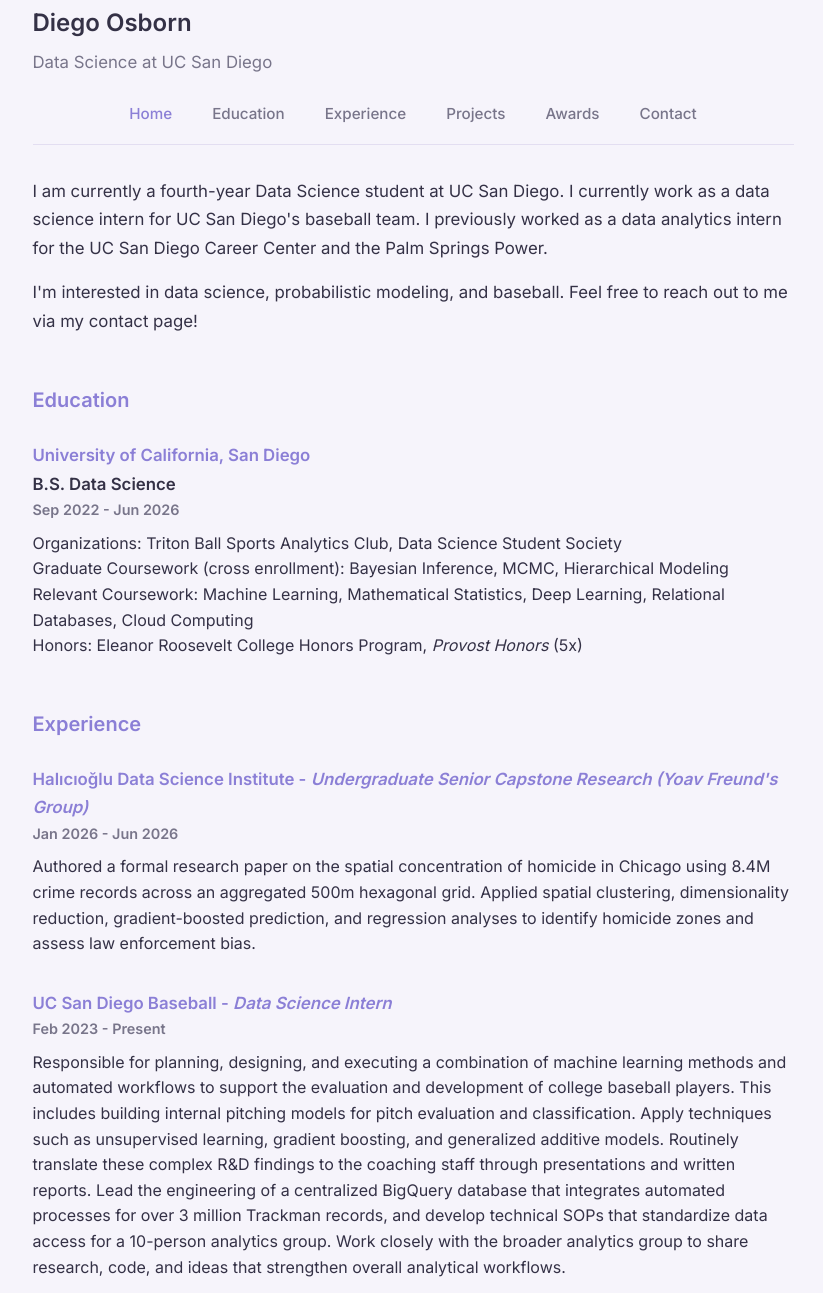
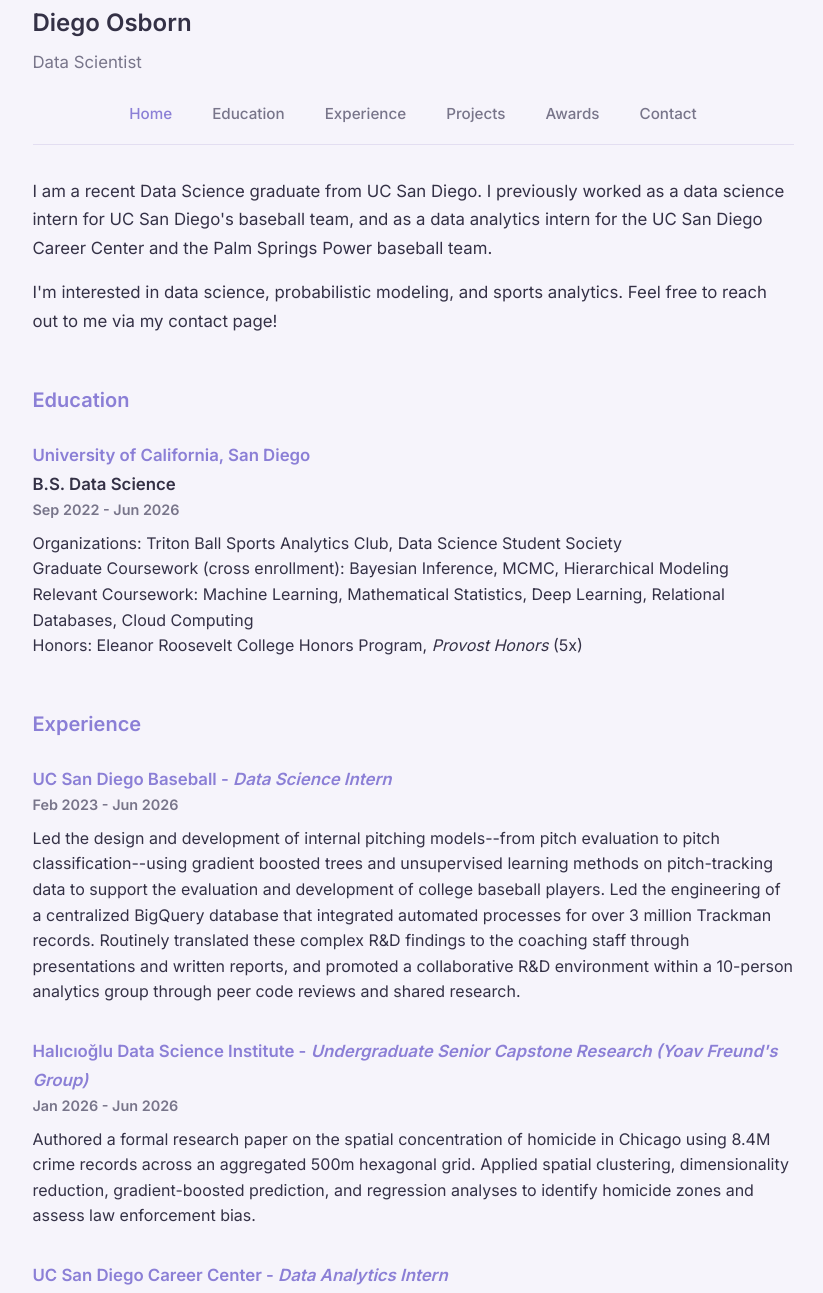
Before and after one commit to d2osborn/portfolio, a website with bundled scripts: page index.html in a window 1280 px wide. Shown: the part 45-1338 px from the top of the page, without its empty margins (227-1050 px from the left). Built offline with nearby package versions, Linux system fonts and the light colour scheme; no server answers.

Commit message:
Update index.html

```diff
--- a/index.html
+++ b/index.html
@@ -12,7 +12,7 @@
 
     <header class="site-header">
       <h1>Diego Osborn</h1>
-      <p class="subtitle">Data Science at UC San Diego</p>
+      <p class="subtitle">Data Scientist</p>
       <!-- <p class="subtitle">Position for the Team Name -->
 </p>
 
@@ -34,12 +34,12 @@
         <p>
           <!-- I am currently a Position for the Team Name.
           I received my B.S. in Data Science at UC San Diego, where I spent time working as a data science intern for UC San Diego's baseball team. -->
-          I am currently a fourth-year Data Science student at UC San Diego.
-          I currently work as a data science intern for UC San Diego's baseball team.
-          I previously worked as a data analytics intern for the UC San Diego Career Center and the Palm Springs Power.
+          I am a recent Data Science graduate from UC San Diego.
+          <!-- I currently work as a data science intern for UC San Diego's baseball team. -->
+          I previously worked as a data science intern for UC San Diego's baseball team, and as a data analytics intern for the UC San Diego Career Center and the Palm Springs Power baseball team.
         </p>
         <p>
-          I'm interested in data science, probabilistic modeling, and baseball. Feel free to reach out to me via my contact page!
+          I'm interested in data science, probabilistic modeling, and sports analytics. Feel free to reach out to me via my contact page!
         </p>
       </div>
     </section>
@@ -84,33 +84,15 @@
       <article class="entry">
         <div class="entry-card">
           <h4 class="entry-header">
-            <span>Halıcıoğlu Data Science Institute - <em>Undergraduate Senior Capstone Research (Yoav Freund's Group)</em></span>
-            <span class="entry-dates">Jan 2026 - Jun 2026</span>
-          </h4>
-          <p>
-            Authored a formal research paper on the spatial concentration of homicide in Chicago using 8.4M crime records across an aggregated 500m hexagonal grid. Applied spatial clustering, dimensionality reduction, gradient-boosted prediction, and regression analyses to identify homicide zones and assess law enforcement bias.
-          </p>
-        </div>
-      </article>
-
-      <article class="entry">
-        <div class="entry-card">
-          <h4 class="entry-header">
             <span>UC San Diego Baseball - <em>Data Science Intern</em></span>
-            <span class="entry-dates">Feb 2023 - Present</span>
+            <span class="entry-dates">Feb 2023 - Jun 2026</span>
           </h4>
             <p>
-              Responsible for planning, designing, and executing a combination of machine learning methods and automated workflows to support the evaluation and development of college baseball players.
+              Led the design and development of internal pitching models--from pitch evaluation to pitch classification--using gradient boosted trees and unsupervised learning methods on pitch-tracking data to support the evaluation and development of college baseball players.
               <!-- This includes building internal pitching models for pitch evaluation and classification, and building out the architecture for an internal projection system.
               Apply techniques such as unsupervised learning, gradient boosting, generalized additive models, and hierarchical Bayesian modeling.  -->
-              This includes building internal pitching models for pitch evaluation and classification.
-              Apply techniques such as unsupervised learning, gradient boosting, and generalized additive models.
-              <!-- Responsible for designing, planning, and executing a combination of machine learning methods and automated workflows to support the evaluation and development of baseball players.  -->
-              <!-- Apply techniques such as hierarchical Bayesian models, unsupervised learning, gradient boosting, and generalized additive models. -->
-              <!-- Apply techniques such as unsupervised learning, gradient boosting, and generalized additive models. -->
-              Routinely translate these complex R&D findings to the coaching staff through presentations and written reports.
-              Lead the engineering of a centralized BigQuery database that integrates automated processes for over 3 million Trackman records, and develop technical SOPs that standardize data access for a 10-person analytics group.
-              Work closely with the broader analytics group to share research, code, and ideas that strengthen overall analytical workflows.
+              Led the engineering of a centralized BigQuery database that integrated automated processes for over 3 million Trackman records.
+              Routinely translated these complex R&D findings to the coaching staff through presentations and written reports, and promoted a collaborative R&D environment within a 10-person analytics group through peer code reviews and shared research.
 
               <!-- Designed and implemented Bayesian hierarchical models leveraging NCAA pitch-level and batted-ball tracking data to project true-talent player performance, improving projection accuracy by #% over baseline.<br></br>
               Automated the end-to-end generation of opponent scouting reports using Python, reducing weekly preparation time by 90% to streamline pre-game strategy.<br></br>
@@ -121,6 +103,18 @@
               Designed automated post-game visualization reports to track velocity, movement profiles, and location heatmaps, streamlining post-game analysis for coaches and players.<br></br>
               Contributed to the 2023 Big West Conference Championship title through support for analytics operations and ad hoc scouting analysis. -->
             </p>
+        </div>
+      </article>
+
+      <article class="entry">
+        <div class="entry-card">
+          <h4 class="entry-header">
+            <span>Halıcıoğlu Data Science Institute - <em>Undergraduate Senior Capstone Research (Yoav Freund's Group)</em></span>
+            <span class="entry-dates">Jan 2026 - Jun 2026</span>
+          </h4>
+          <p>
+            Authored a formal research paper on the spatial concentration of homicide in Chicago using 8.4M crime records across an aggregated 500m hexagonal grid. Applied spatial clustering, dimensionality reduction, gradient-boosted prediction, and regression analyses to identify homicide zones and assess law enforcement bias.
+          </p>
         </div>
       </article>
 
```
